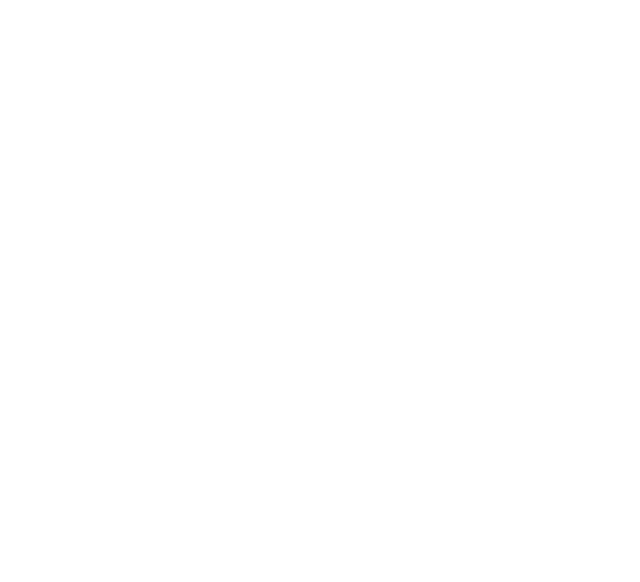
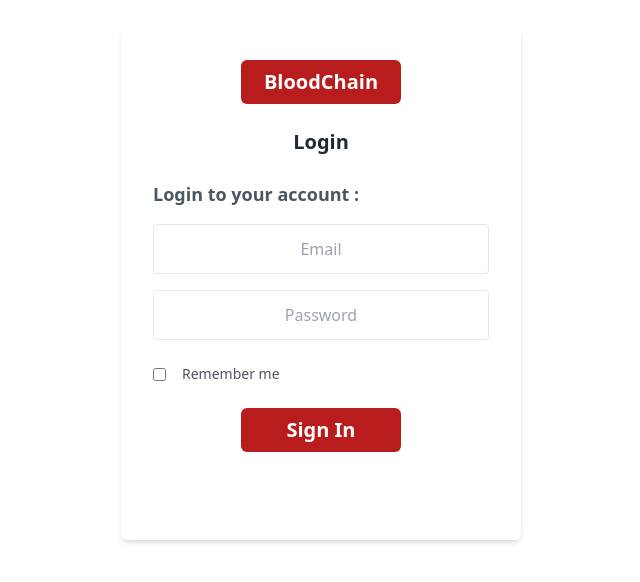
Before and after one commit to thisha-me/blood-chain-frontend, a React (Create React App) app: page /signin in a window 1280 px wide. Shown: the part 916-1498 px from the top of the page, without its empty margins (319-959 px from the left). Before the commit the page ends 800 px from the top, so only its background shows below. Built offline with nearby package versions, Linux system fonts and the light colour scheme.

Commit message:
Login page and form

```diff
--- a/package.json
+++ b/package.json
@@ -8,6 +8,7 @@
     "@testing-library/user-event": "^13.5.0",
     "react": "^18.2.0",
     "react-dom": "^18.2.0",
+    "react-router-dom": "^6.22.0",
     "react-scripts": "5.0.1",
     "web-vitals": "^2.1.4"
   },
--- a/src/App.js
+++ b/src/App.js
@@ -1,12 +1,19 @@
 
-import './App.css';
+import React from 'react';
+import { BrowserRouter as Router, Route, Switch } from 'react-router-dom';
+import Login from './Login';
+import LoginForm from './LoginForm';
 
-function App() {
+const App = () => {
   return (
-    <h1>
-      Hello world!
-    </h1>
+    <Router>
+      <Switch>
+        <Route path="/signin" component={Login} />
+        <Route path="/register" component={LoginForm} />
+        {/* Add other routes as needed */}
+      </Switch>
+    </Router>
   );
-}
+};
 
 export default App;
--- a/src/Pages/Login.js
+++ b/src/Pages/Login.js
@@ -3,7 +3,10 @@
 const Login = () => {
   return (
     <div className="min-h-screen flex flex-col items-center justify-center">
-      <div className="p-8 bg-white rounded-md shadow-md">
+      <div className="p-8 bg-white rounded-md shadow-md"
+      style={{width: '400px'}}
+      >
+
 
       {/* page title */}
         <h1  className="text-center text-xl font-bold mb-4 p-2 bg-red-700 text-white rounded-md w-40 mx-auto">
@@ -18,13 +21,13 @@
 
       {/* Email box */}
         <form className="flex flex-col">
-        <input className=" border mb-4 text-center bg-white text-black  py-3 rounded w-60  text-1xl "
+        <input className=" border mb-4 text-center bg-white text-black  py-3 rounded w90  text-1xl "
                type="text"
                name="email"
                placeholder="Email"/>
 
       {/* password box */}
-          <input className="border mb-4 text-center bg-white  text-black  py-3 rounded w-60  text-1xl"
+          <input className="border mb-4 text-center bg-white  text-black  py-3 rounded w-90  text-1xl"
                  type="password"
                  name="password"
                  placeholder="Password"/>
--- a/src/Pages/LoginForm.js
+++ b/src/Pages/LoginForm.js
@@ -3,7 +3,10 @@
 const LoginForm = () => {
   return (
     <div className="min-h-screen flex items-center justify-center  ">
-      <div className="p-8 bg-white rounded-md shadow-md">
+      <div className="p-8 bg-white rounded-md shadow-md"
+      style={{width: '400px'}}
+
+      >
         <h1
           className="text-center text-xl font-bold mb-14 p-2 bg-red-700 text-white rounded-md w-40 mx-auto">
           BloodChain
--- a/src/index.js
+++ b/src/index.js
@@ -3,6 +3,7 @@
 import './index.css';
 import './output.css';
 import LoginForm from './Pages/LoginForm';
+import Login from './Pages/Login';
 
 
 
@@ -10,6 +11,7 @@
 root.render(
   <React.StrictMode>
     <LoginForm/>
+    <Login/>
   </React.StrictMode>
 );
 
--- a/src/input.css
+++ /dev/null
@@ -1,3 +0,0 @@
-@tailwind base;
-@tailwind components;
-@tailwind utilities;
```
Also changed, not shown: 1 other file (tests, documents, lock files or other folders).
